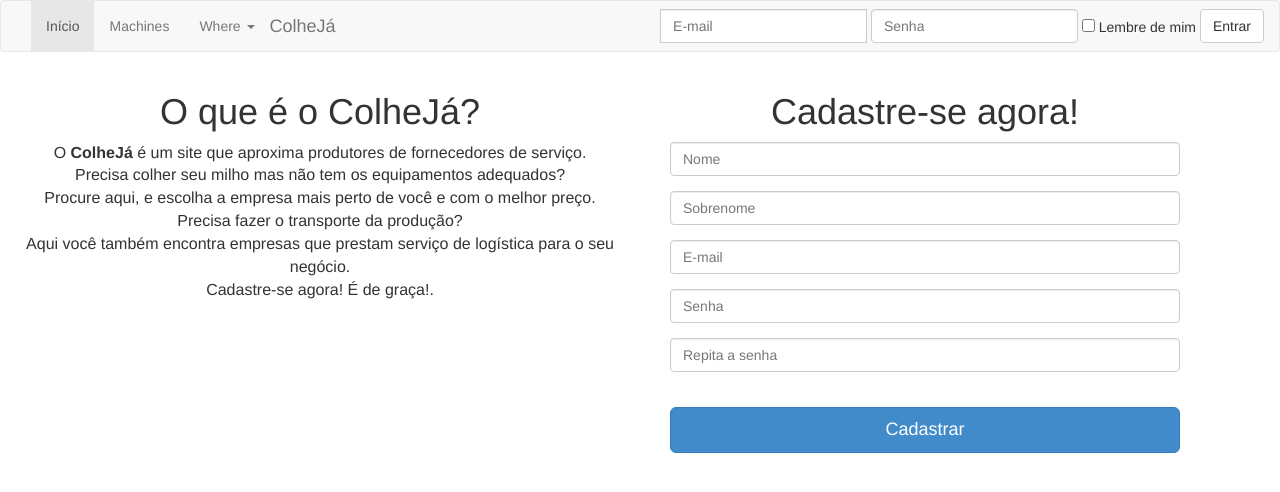
After one commit to rafall/TopComm, a PHP site: page /login/views/register_enterprise.php in a window 1280 px wide. The commit adds this page. Shown: the top 492 px of the page. Run offline with PHP 8.4, Linux system fonts and the light colour scheme; some libraries are stand-ins or nearby versions.

Commit message:
Algumas páginas novas. Footer e Header das páginas. Partes para a empresa.

```diff
--- /dev/null
+++ b/login/views/footer.php
@@ -0,0 +1,6 @@
+ <!-- jQuery (necessary for Bootstrap's JavaScript plugins) -->
+    <script src="https://ajax.googleapis.com/ajax/libs/jquery/1.11.1/jquery.min.js"></script>
+    <!-- Include all compiled plugins (below), or include individual files as needed -->
+    <script src="/TopComm/js/bootstrap.min.js"></script>
+  </body>
+</html>
--- /dev/null
+++ b/login/views/register_enterprise.php
@@ -0,0 +1,134 @@
+<!DOCTYPE html>
+<html lang="en">
+  <head>
+    <meta charset="utf-8">
+    <meta http-equiv="X-UA-Compatible" content="IE=edge">
+    <meta name="viewport" content="width=device-width, initial-scale=1">
+    <title>ColheJá</title>
+
+    <!-- Bootstrap -->
+    <link href="/TopComm/css/bootstrap.min.css" rel="stylesheet">
+
+    <!-- HTML5 Shim and Respond.js IE8 support of HTML5 elements and media queries -->
+    <!-- WARNING: Respond.js doesn't work if you view the page via file:// -->
+    <!--[if lt IE 9]>
+      <script src="https://oss.maxcdn.com/html5shiv/3.7.2/html5shiv.min.js"></script>
+      <script src="https://oss.maxcdn.com/respond/1.4.2/respond.min.js"></script>
+    <![endif]-->
+  </head>
+  <body>
+      <?php
+        // show potential errors / feedback (from login object)
+        if (isset($login)) {
+            if ($login->errors) {
+                foreach ($login->errors as $error) {
+                    echo $error;
+                }
+            }
+            if ($login->messages) {
+                foreach ($login->messages as $message) {
+                    echo $message;
+                }
+            }
+        }
+        ?>
+      <nav class="navbar navbar-default" role="navigation">
+      <div class="container-fluid">
+        <!-- Brand and toggle get grouped for better mobile display -->
+        <div class="navbar-header">
+          <button type="button" class="navbar-toggle collapsed" data-toggle="collapse" data-target="#bs-example-navbar-collapse-1">
+            <span class="sr-only">Toggle navigation</span>
+            <span class="icon-bar"></span>
+            <span class="icon-bar"></span>
+            <span class="icon-bar"></span>
+          </button>
+
+        </div>
+
+        <!-- Collect the nav links, forms, and other content for toggling -->
+        <div class="collapse navbar-collapse" id="bs-example-navbar-collapse-1">
+          <ul class="nav navbar-nav">
+            <li class="active"><a href="#">Início</a></li>
+            <li><a href="#">Machines</a></li>
+            <li class="dropdown">
+              <a href="#" class="dropdown-toggle" data-toggle="dropdown">Where <span class="caret"></span></a>
+              <ul class="dropdown-menu" role="menu">
+                <li><a href="#">Brazil</a></li>
+                <li><a href="#">EUA</a></li>
+                <li><a href="#">SP</a></li>
+                <li class="divider"></li>
+                <li><a href="#">RS</a></li>
+                <li class="divider"></li>
+                <li><a href="#">FIM</a></li>
+              </ul>
+            </li>
+          </ul>
+            <a class="navbar-brand" href="#">ColheJá</a>
+          <ul class="nav navbar-nav navbar-right">
+              <form class="form-inline" role="form" style="padding-top:8px;" method="post" action="index.php" name="loginform">
+                  <div class="form-group">
+                    <div class="input-group">
+                      <input class="form-control" type="email" d="login_input_username" name="user_name" placeholder="E-mail">
+                    </div>
+                  </div>
+                  <div class="form-group">
+                    <label class="sr-only" for="exampleInputPassword2">Senha</label>
+                    <input type="password" id="login_input_password" name="user_password" autocomplete="off" class="form-control" placeholder="Senha">
+                  </div>
+                  <div class="checkbox">
+                    <label>
+                      <input type="checkbox"> Lembre de mim
+                    </label>
+                  </div>
+                  <button type="submit" name="login" class="btn btn-default">Entrar</button>
+            </form>
+          </ul>
+        </div><!-- /.navbar-collapse -->
+      </div><!-- /.container-fluid -->
+    </nav>
+        <div style="width: 50%; float:left; ">
+
+            <h1 style="text-align:center">O que é o ColheJá?</h1>
+            <p style="text-align:center; font-size:16px;">
+                O <strong>ColheJá</strong> é um site que aproxima produtores de fornecedores de serviço.<br>
+                Precisa colher seu milho mas não tem os equipamentos adequados?<br>
+                Procure aqui, e escolha a empresa mais perto de você e com o melhor preço.<br>
+                Precisa fazer o transporte da produção?<br>
+                Aqui você também encontra empresas que prestam serviço de logística para o seu negócio.<br>
+                Cadastre-se agora! É de graça!.
+            </p>
+        </div>
+          <div style="width: 50%; margin: 0px auto 0px auto; float:right; padding-right:100px; padding-left:30px;">
+            <h1 style="text-align:center">Cadastre-se agora!</h1>
+            <form role="form" method="post" action="/TopComm/login/register.php" name="registerform">
+              <div style="margin-left: auto; margin-right: auto">
+
+                  <div class="form-group">
+                    <input type="text" class="form-control" id="login_input_username" pattern="[a-zA-Z0-9]{2,64}" name="user_name" required placeholder="Nome">
+                  </div>
+                  <div class="form-group">
+                    <input type="text" class="form-control" id="exampleInputEmail1" placeholder="Sobrenome">
+                  </div>
+                  <div class="form-group">
+                    <input type="email" id="login_input_email" class="form-control" name="user_email" requiredclass="form-control" placeholder="E-mail">
+                  </div>
+                  <div class="form-group">
+                    <input type="password" id="login_input_password_new" name="user_password_new" pattern=".{6,}" required autocomplete="off" class="form-control" placeholder="Senha">
+                  </div>
+                    <div class="form-group">
+                    <input type="password" id="login_input_password_repeat" name="user_password_repeat" pattern=".{6,}" required autocomplete="off" class="form-control" placeholder="Repita a senha">
+                  </div>
+                  <br>
+                  <button type="submit" name="register" class="btn btn-primary btn-lg btn-block">Cadastrar</button>
+
+              </div>
+            </form>
+          </div>
+
+
+    <!-- jQuery (necessary for Bootstrap's JavaScript plugins) -->
+    <script src="https://ajax.googleapis.com/ajax/libs/jquery/1.11.1/jquery.min.js"></script>
+    <!-- Include all compiled plugins (below), or include individual files as needed -->
+    <script src="/TopComm/js/bootstrap.min.js"></script>
+  </body>
+</html>
```
Also changed, not shown: login/views/enterprise.php (added, +132 -0 lines), login/views/header.php (added, +39 -0 lines), login/views/logged_in.php (+15 -1 lines), login/views/user_search.php (+3 -46 lines).
